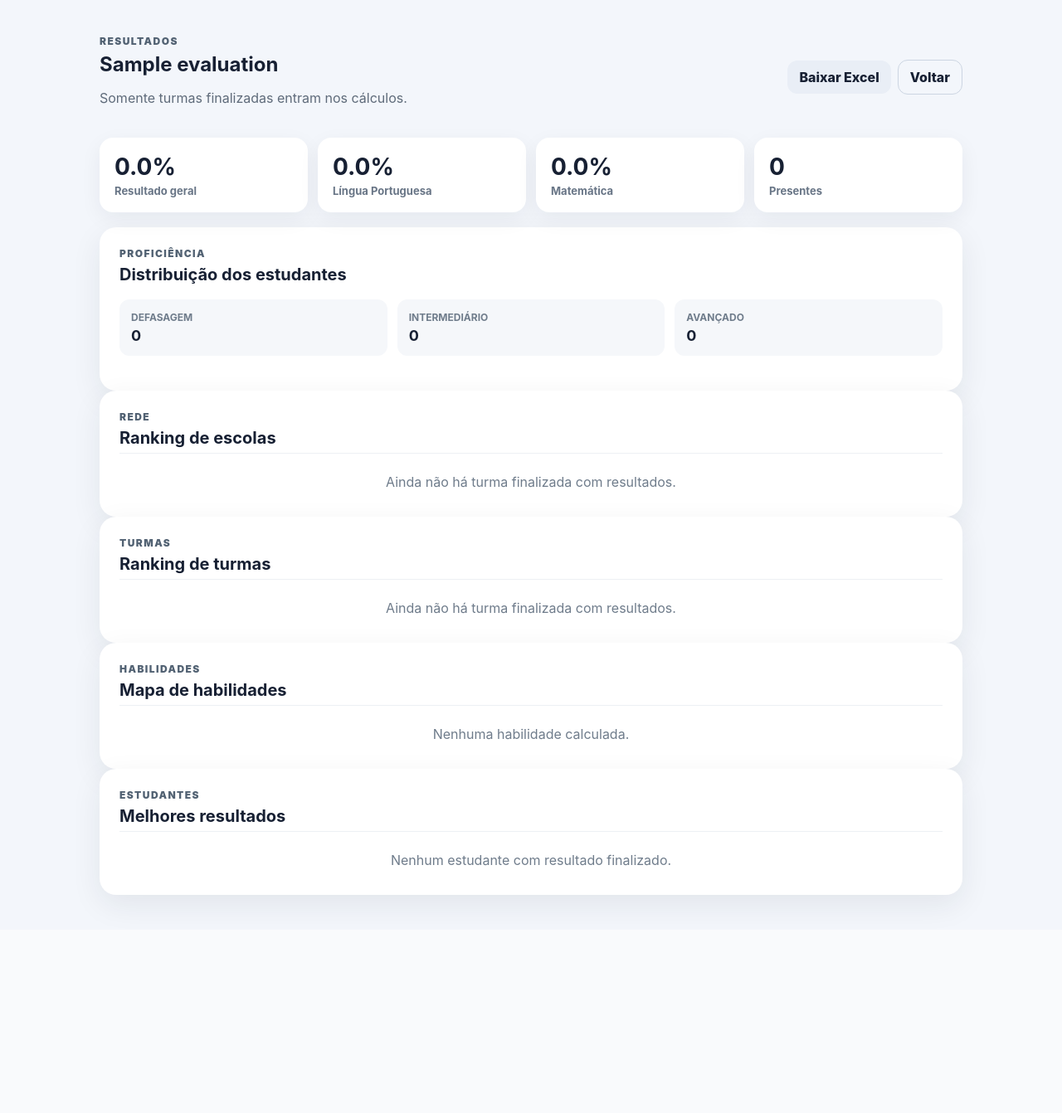
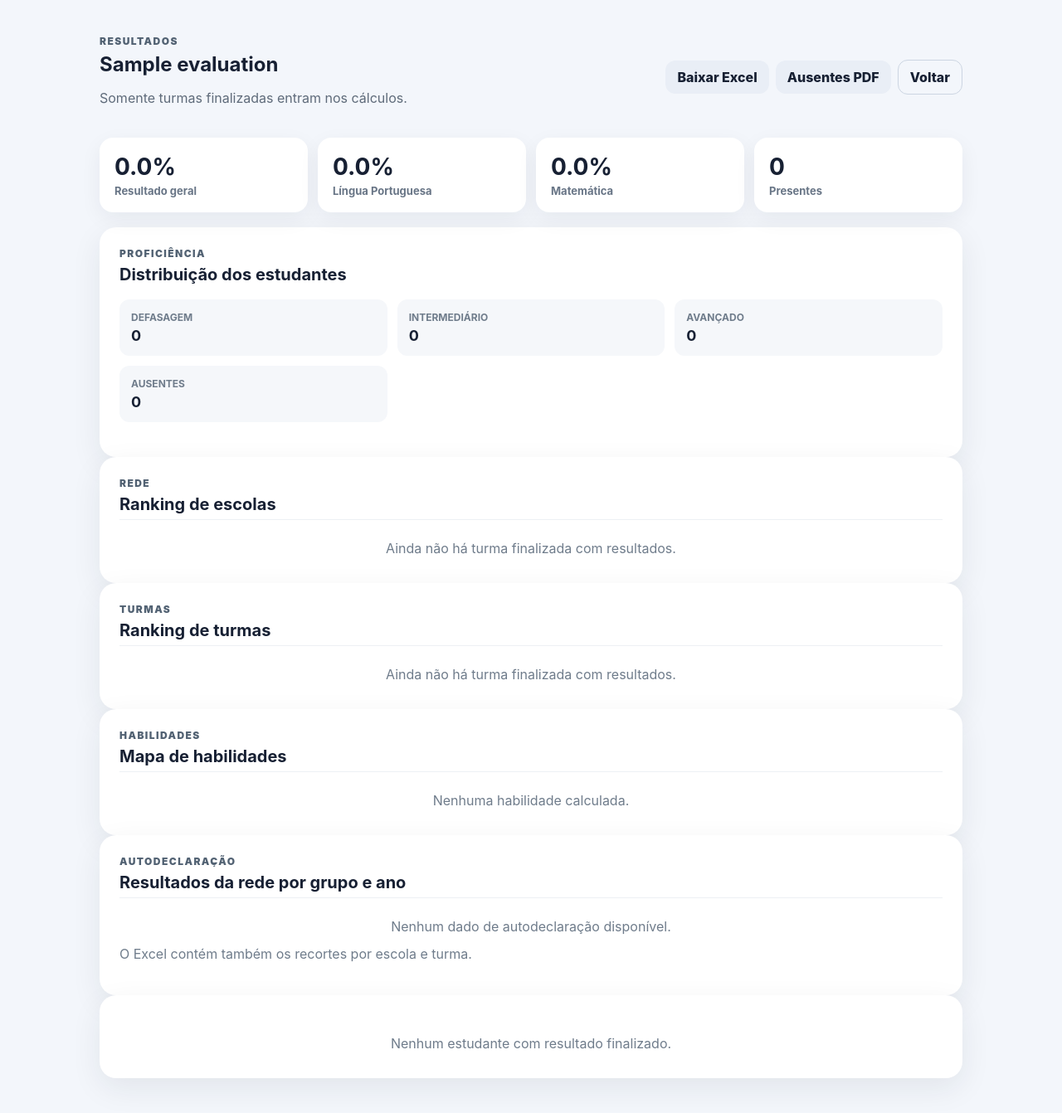
Before and after one commit to Marcosadriano7506/SARE2026, a Flask app: page /coordenacao/resultados/1 in a window 1280 px wide. Shown: the whole page at 83% size. Before the commit the page ends 1098 px from the top, so only its background shows below. Run offline with Flask 3, Linux system fonts and the light colour scheme; a user stored in the database is signed in; tables that the repository leaves empty hold one stand-in row (values such as "Sample post").

Commit message:
feat: show self-declaration, absences and rankings by grade

```diff
--- a/app/templates/coordinator/results.html
+++ b/app/templates/coordinator/results.html
@@ -10,6 +10,7 @@
     </div>
     <div class="top-actions">
       <a class="button secondary compact" href="{{ url_for('coordinator.export_results_excel', evaluation_id=analytics.evaluation.id) }}">Baixar Excel</a>
+      <a class="button secondary compact" href="{{ url_for('coordinator.export_absences_pdf', evaluation_id=analytics.evaluation.id) }}">Ausentes PDF</a>
       <a class="button ghost compact" href="{{ url_for('coordinator.dashboard') }}">Voltar</a>
     </div>
   </header>
@@ -29,6 +30,7 @@
       <div><span>Defasagem</span><strong>{{ levels.DEFASAGEM }}</strong></div>
       <div><span>Intermediário</span><strong>{{ levels.INTERMEDIARIO }}</strong></div>
       <div><span>Avançado</span><strong>{{ levels.AVANCADO }}</strong></div>
+      <div><span>Ausentes</span><strong>{{ analytics.absent_students }}</strong></div>
     </div>
   </section>
 
@@ -81,21 +83,44 @@
   </section>
 
   <section class="panel">
-    <p class="eyebrow">Estudantes</p>
-    <h2>Melhores resultados</h2>
+    <p class="eyebrow">Autodeclaração</p>
+    <h2>Resultados da rede por grupo e ano</h2>
     <div class="list">
-      {% for item in analytics.students[:50] %}
-        <div class="list-row">
-          <div>
-            <strong>{{ loop.index }}. {{ item.student_name }}</strong>
-            <span>{{ item.grade }}º ano · {{ item.school_name }} · {{ item.class_name }} · {{ item.level }}</span>
+      {% for item in analytics.declarations %}
+        {% if item.scope_type == 'REDE' %}
+          <div class="list-row">
+            <div>
+              <strong>{{ item.declaration.replace('_', ' ') }}</strong>
+              <span>{{ item.grade }}º ano · {{ item.students }} estudantes</span>
+            </div>
+            <strong>{{ '%.2f'|format(item.percent) }}%</strong>
           </div>
-          <strong>{{ '%.2f'|format(item.total_percent) }}%</strong>
-        </div>
+        {% endif %}
       {% else %}
-        <div class="empty">Nenhum estudante com resultado finalizado.</div>
+        <div class="empty">Nenhum dado de autodeclaração disponível.</div>
       {% endfor %}
     </div>
+    <p class="hint">O Excel contém também os recortes por escola e turma.</p>
   </section>
+
+  {% for grade, students in analytics.students_by_grade.items() %}
+    <section class="panel">
+      <p class="eyebrow">Estudantes · {{ grade }}º ano</p>
+      <h2>Melhores resultados do ano</h2>
+      <div class="list">
+        {% for item in students[:20] %}
+          <div class="list-row">
+            <div>
+              <strong>{{ loop.index }}. {{ item.student_name }}</strong>
+              <span>{{ item.school_name }} · {{ item.class_name }} · {{ item.level }}</span>
+            </div>
+            <strong>{{ '%.2f'|format(item.total_percent) }}%</strong>
+          </div>
+        {% endfor %}
+      </div>
+    </section>
+  {% else %}
+    <section class="panel"><div class="empty">Nenhum estudante com resultado finalizado.</div></section>
+  {% endfor %}
 </section>
 {% endblock %}
```
